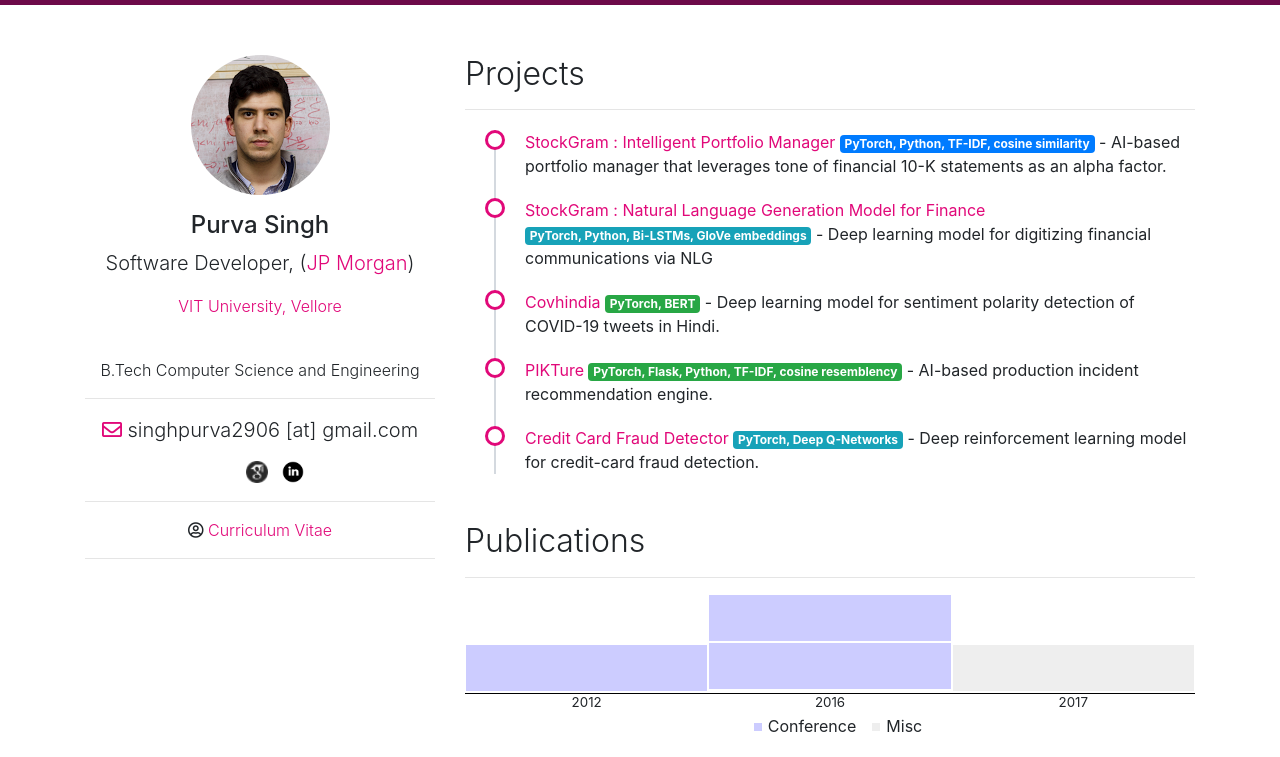
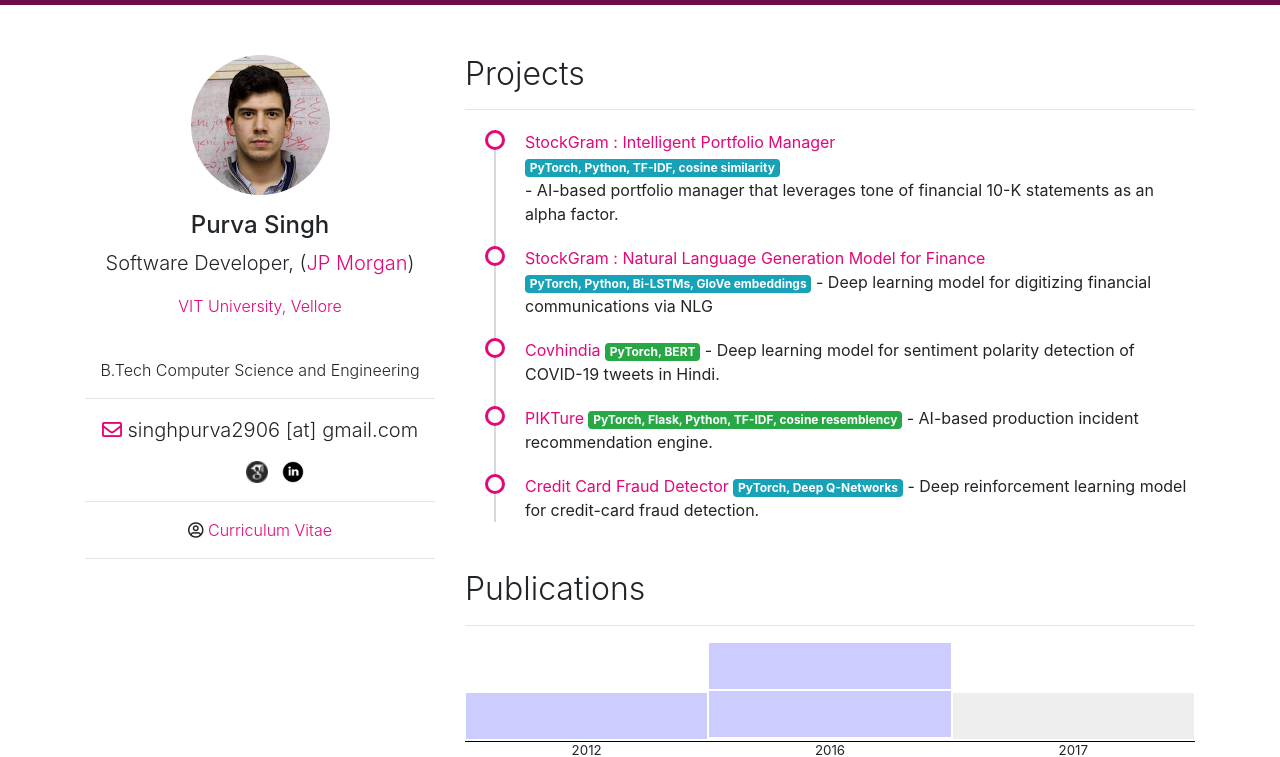
Before and after one commit to purvasingh96/purvasingh96.github.io, a plain HTML site: page index.html in a window 1280 px wide. Shown: the part 53-810 px from the top of the page. Drawn offline with nearby package versions, Linux system fonts and the light colour scheme.

Commit message:
master: version 5

```diff
--- a/index.html
+++ b/index.html
@@ -79,7 +79,7 @@
         <section id="projects" class="mt-5">
           <h3 class="display-5">Projects</h3><hr>
           <ul class="timelinelist">
-            <li><a href="https://github.com/markoshorro/gem5McPATparse">StockGram : Intelligent Portfolio Manager</a> <span class="badge badge-primary">PyTorch, Python, TF-IDF, cosine similarity</span> - AI-based portfolio manager that leverages tone of financial 10-K statements as an alpha factor.</li>
+            <li><a href="https://github.com/markoshorro/gem5McPATparse">StockGram : Intelligent Portfolio Manager</a> <br><span class="badge badge-info">PyTorch, Python, TF-IDF, cosine similarity</span><br> - AI-based portfolio manager that leverages tone of financial 10-K statements as an alpha factor.</li>
             <li><a href="https://github.com/markoshorro/gem5-spm">StockGram : Natural Language Generation Model for Finance</a> <span class="badge badge-info">PyTorch, Python, Bi-LSTMs, GloVe embeddings</span> - Deep learning model for digitizing financial communications via NLG</li>
             <li><a href="https://bitbucket.org/markoshorro/iconmunicate/src/master/">Covhindia</a>  <span class="badge badge-success">PyTorch, BERT</span> - Deep learning model for sentiment polarity detection of COVID-19 tweets in Hindi.</li>
             <li><a href="https://github.com/markoshorro/look-around">PIKTure</a> <span class="badge badge-success">PyTorch, Flask, Python, TF-IDF, cosine resemblency</span> - AI-based production incident recommendation engine.</li>
```
